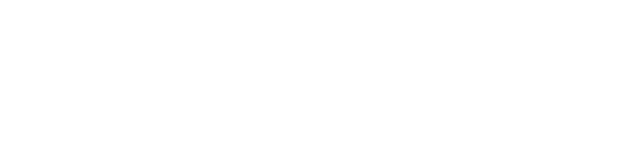
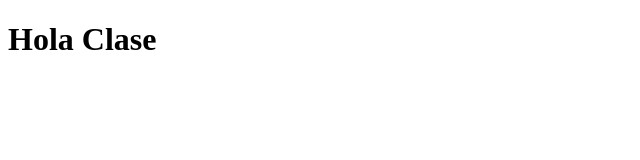
Before and after one commit to FMoralesEAG/clase, a plain HTML site: page index.html in a window 1280 px wide. Shown: the whole page, without its empty margins (0-640 px from the left). Drawn offline with Linux system fonts and the light colour scheme.

Commit message:
h1 hola clase

```diff
--- a/index.html
+++ b/index.html
@@ -7,6 +7,6 @@
     <title>Document</title>
 </head>
 <body>
-
+    <h1>Hola Clase</h1>
 </body>
 </html>
```
